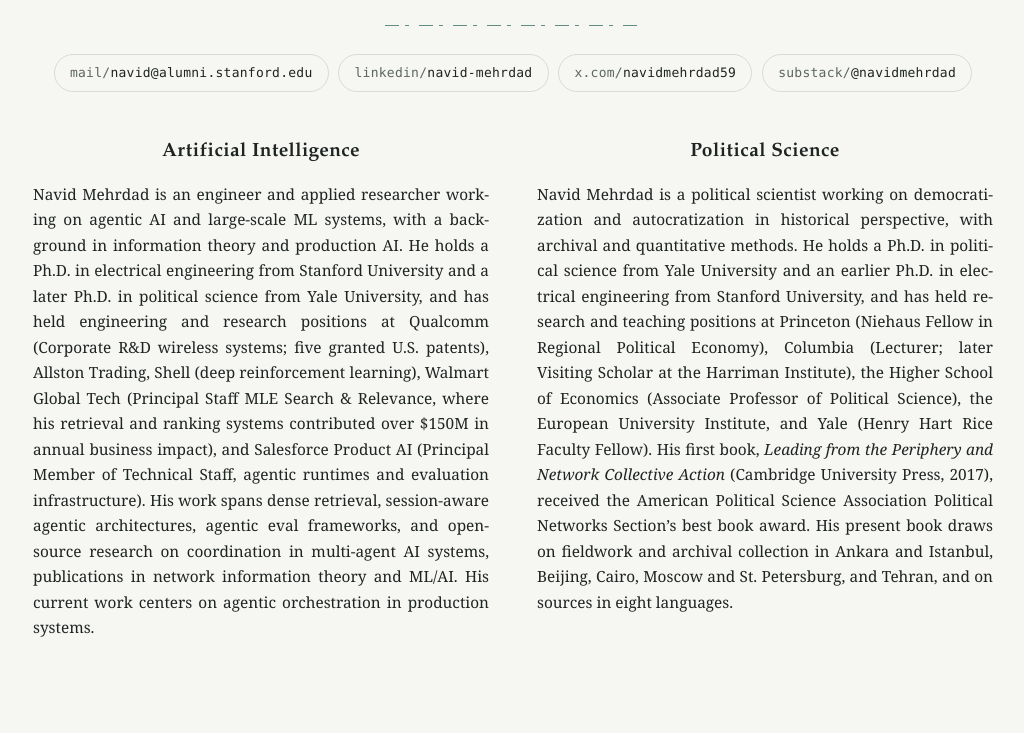
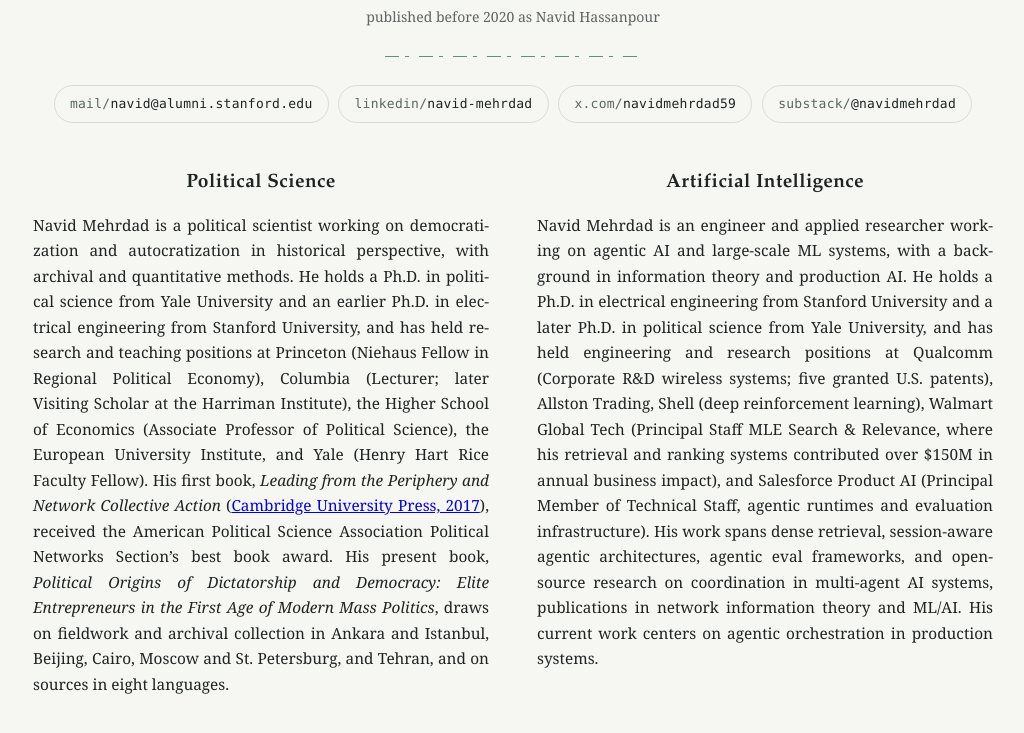
Before and after one commit to nvdm59/nvdm59.github.io, a plain HTML site: page index.html in a window 1280 px wide. Shown: the part 117-850 px from the top of the page, without its empty margins (127-1151 px from the left). Before the commit the page ends 814 px from the top, so only its background shows below. Drawn offline with Linux system fonts and the light colour scheme.

Commit message:
Homepage: swap columns (political science left), name the new book, Hassanpour note, CUP link

```diff
--- a/index.html
+++ b/index.html
@@ -47,6 +47,11 @@
     font-weight: 500;
     letter-spacing: 0.01em;
     margin: 0 0 0.5rem;
+  }
+  .aka {
+    color: var(--muted);
+    font-size: 0.875rem;
+    margin: 0.2rem 0 0;
   }
   /* signal rule: dash pattern, a nod to channels */
   .signal {
@@ -135,6 +140,7 @@
 
 <main class="page">
   <h1>Navid Mehrdad</h1>
+  <p class="aka">published before 2020 as Navid Hassanpour</p>
 
   <div class="signal" role="presentation"></div>
 
@@ -146,6 +152,26 @@
   </ul>
 
   <section class="bios">
+    <div>
+      <h2>Political Science</h2>
+      <p>
+        Navid Mehrdad is a political scientist working on democratization and autocratization
+        in historical perspective, with archival and quantitative methods. He holds a Ph.D. in
+        political science from Yale University and an earlier Ph.D. in electrical engineering
+        from Stanford University, and has held research and teaching positions at Princeton
+        (Niehaus Fellow in Regional Political Economy), Columbia (Lecturer; later Visiting
+        Scholar at the Harriman Institute), the Higher School of Economics (Associate
+        Professor of Political Science), the European University Institute, and Yale (Henry
+        Hart Rice Faculty Fellow). His first book, <em>Leading from the Periphery and Network
+        Collective Action</em> (<a href="https://www.cambridge.org/core/books/leading-from-the-periphery-and-network-collective-action/D78029BF2760413156727702CA9679F2">Cambridge
+        University Press, 2017</a>), received the American Political Science Association
+        Political Networks Section&rsquo;s best book award. His present book, <em>Political
+        Origins of Dictatorship and Democracy: Elite Entrepreneurs in the First Age of Modern
+        Mass Politics</em>, draws on fieldwork and archival collection in Ankara and Istanbul,
+        Beijing, Cairo, Moscow and St.&nbsp;Petersburg, and Tehran, and on sources in eight
+        languages.
+      </p>
+    </div>
     <div>
       <h2>Artificial Intelligence</h2>
       <p>
@@ -164,24 +190,6 @@
         orchestration in production systems.
       </p>
     </div>
-    <div>
-      <h2>Political Science</h2>
-      <p>
-        Navid Mehrdad is a political scientist working on democratization and autocratization
-        in historical perspective, with archival and quantitative methods. He holds a Ph.D. in
-        political science from Yale University and an earlier Ph.D. in electrical engineering
-        from Stanford University, and has held research and teaching positions at Princeton
-        (Niehaus Fellow in Regional Political Economy), Columbia (Lecturer; later Visiting
-        Scholar at the Harriman Institute), the Higher School of Economics (Associate
-        Professor of Political Science), the European University Institute, and Yale (Henry
-        Hart Rice Faculty Fellow). His first book, <em>Leading from the Periphery and Network
-        Collective Action</em> (Cambridge University Press, 2017), received the American
-        Political Science Association Political Networks Section&rsquo;s best book award. His
-        present book draws on fieldwork and archival collection in Ankara and Istanbul,
-        Beijing, Cairo, Moscow and St.&nbsp;Petersburg, and Tehran, and on sources in eight
-        languages.
-      </p>
-    </div>
   </section>
 </main>
 
```
